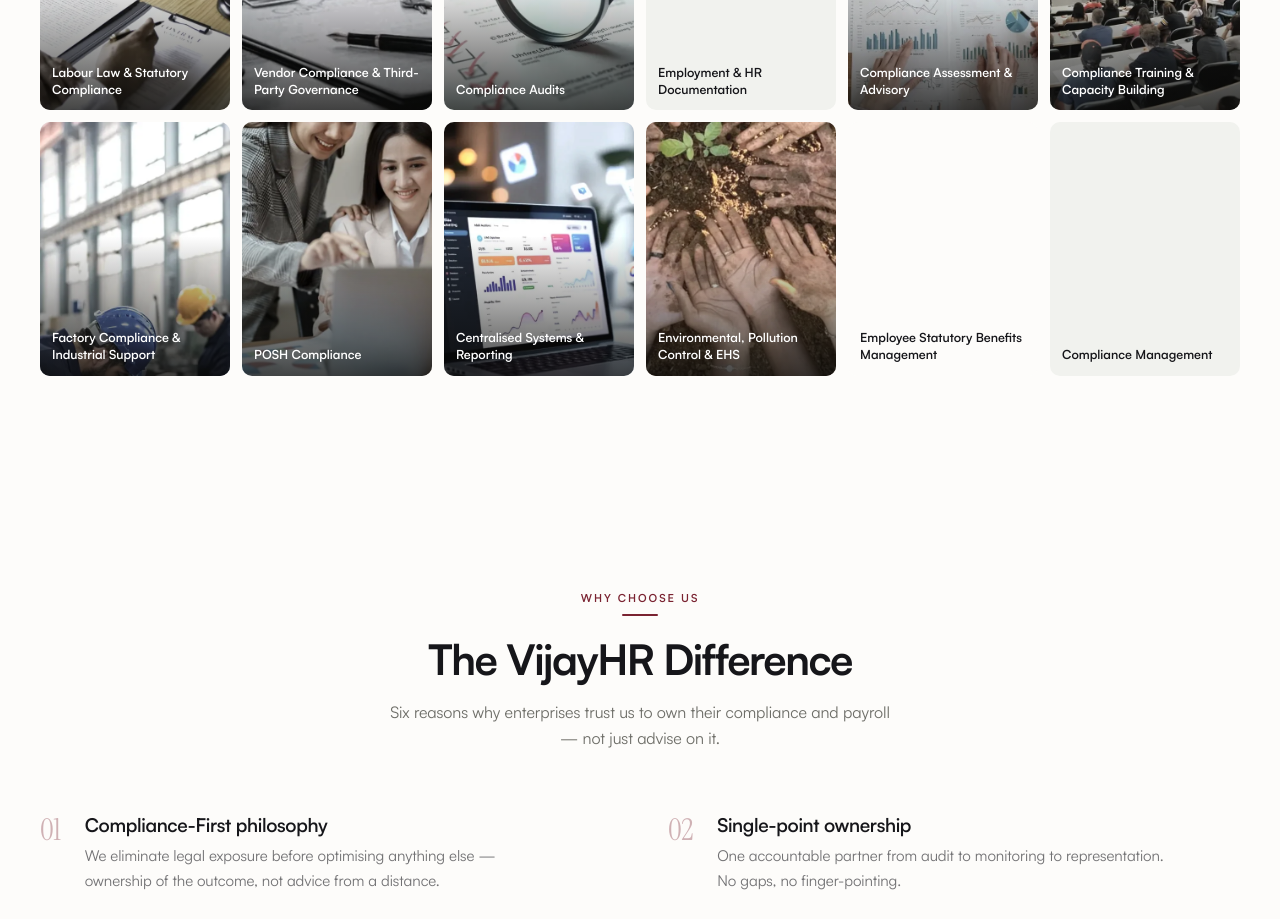
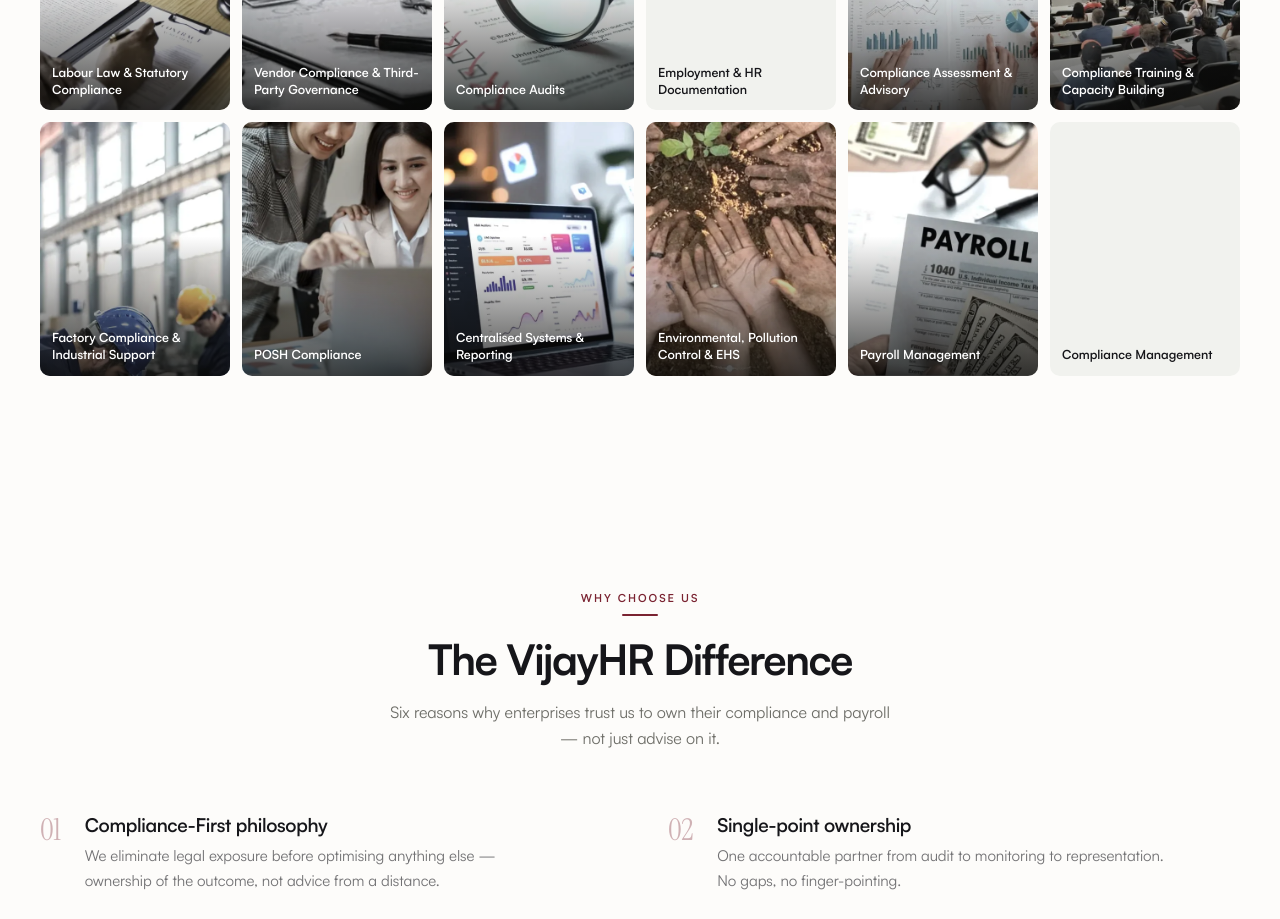
Before and after one commit to Azhwin05/VijayHR, a Next.js app: page /complycare in a window 1280 px wide. Shown: the part 1200-2119 px from the top of the page. Built offline with nearby package versions, Linux system fonts and the light colour scheme.

Commit message:
Swap Employee Statutory Benefits Management back to Payroll Management

```diff
--- a/app/complycare/contact/page.tsx
+++ b/app/complycare/contact/page.tsx
@@ -25,7 +25,7 @@
   "POSH Compliance",
   "Centralised Systems & Reporting",
   "Environmental, Pollution Control & EHS",
-  "Employee Statutory Benefits Management",
+  "Payroll Management",
   "Compliance Management",
   "Not sure — need guidance",
 ];
--- a/app/complycare/layout.tsx
+++ b/app/complycare/layout.tsx
@@ -26,7 +26,7 @@
         { name: "POSH Compliance", href: "/complycare/services/posh", icon: "shield" },
         { name: "Centralised Systems & Reporting", href: "/complycare/services/systems", icon: "server" },
         { name: "Environmental, Pollution Control & EHS", href: "/complycare/services/ehs", icon: "leaf" },
-        { name: "Employee Statutory Benefits Management", href: "/complycare/services/statutory-benefits", icon: "heart" },
+        { name: "Payroll Management", href: "/complycare/services/payroll", icon: "wallet" },
         { name: "Compliance Management", href: "/complycare/services/compliance-management", icon: "pulse" },
       ],
     },
--- a/app/complycare/page.tsx
+++ b/app/complycare/page.tsx
@@ -25,7 +25,7 @@
   { name: "POSH Compliance", tagline: "Comprehensive workplace protection and POSH compliance — promoting a safe, respectful and compliant workplace.", href: "/complycare/services/posh", image: "/services/posh-v2.webp" },
   { name: "Centralised Systems & Reporting", tagline: "Real-time visibility into compliance across every statute, location and entity.", href: "/complycare/services/systems", image: "/services/systems-v2.webp" },
   { name: "Environmental, Pollution Control & EHS", tagline: "Pollution Control consents and waste management, handled end-to-end.", href: "/complycare/services/ehs", image: "/services/ehs-v2.webp" },
-  { name: "Employee Statutory Benefits Management", tagline: "PF, ESI, gratuity and maternity benefits — coverage, contributions and compliance, managed end-to-end.", href: "/complycare/services/statutory-benefits" },
+  { name: "Payroll Management", tagline: "Accurate, statutory-integrated payroll — paid right, paid on time, every month.", href: "/complycare/services/payroll", image: "/services/payroll-v2.webp" },
   { name: "Compliance Management", tagline: "One accountable partner managing your entire compliance programme, end-to-end.", href: "/complycare/services/compliance-management" },
 ];
 
--- a/app/complycare/services/page.tsx
+++ b/app/complycare/services/page.tsx
@@ -14,6 +14,7 @@
   posh: "/services/posh-v2.webp",
   systems: "/services/systems-v2.webp",
   ehs: "/services/ehs-v2.webp",
+  payroll: "/services/payroll-v2.webp",
 };
 
 export const metadata: Metadata = {
@@ -33,7 +34,7 @@
   "posh",
   "systems",
   "ehs",
-  "statutory-benefits",
+  "payroll",
   "compliance-management",
 ];
 const orderedServices = order.map(
```
